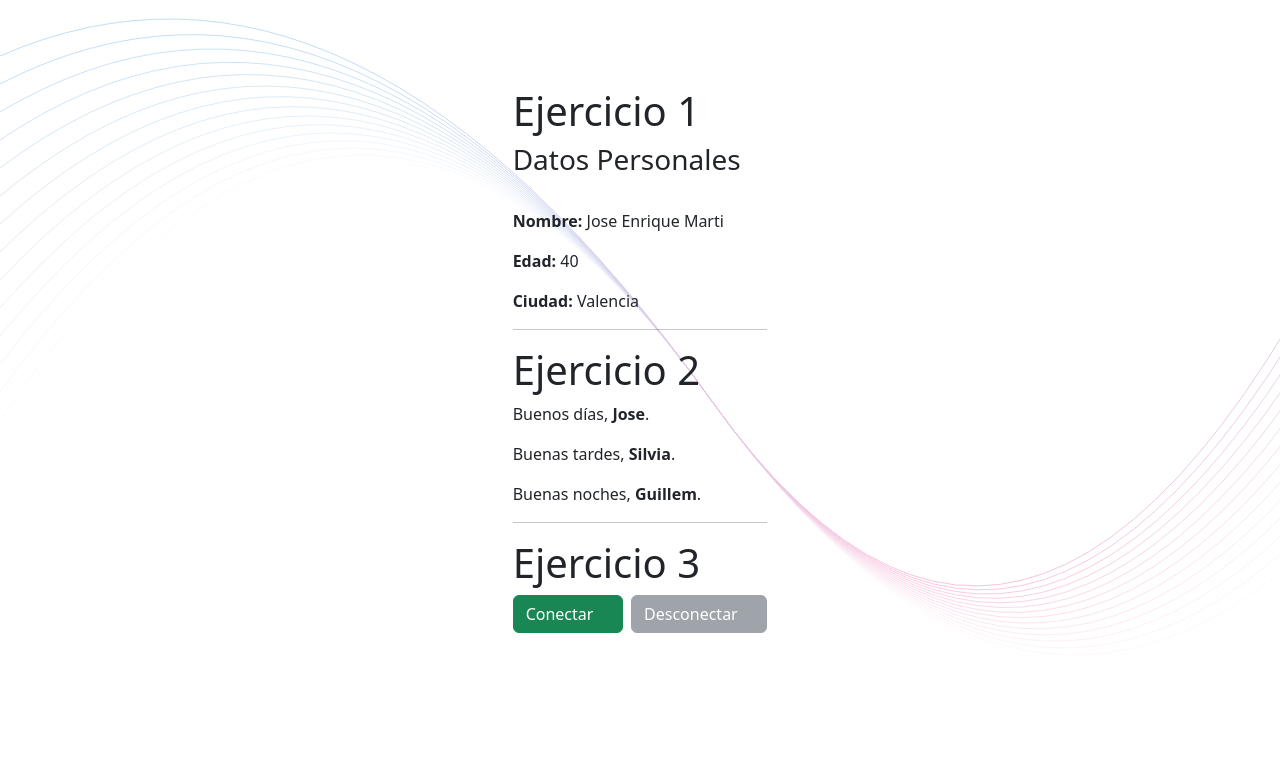
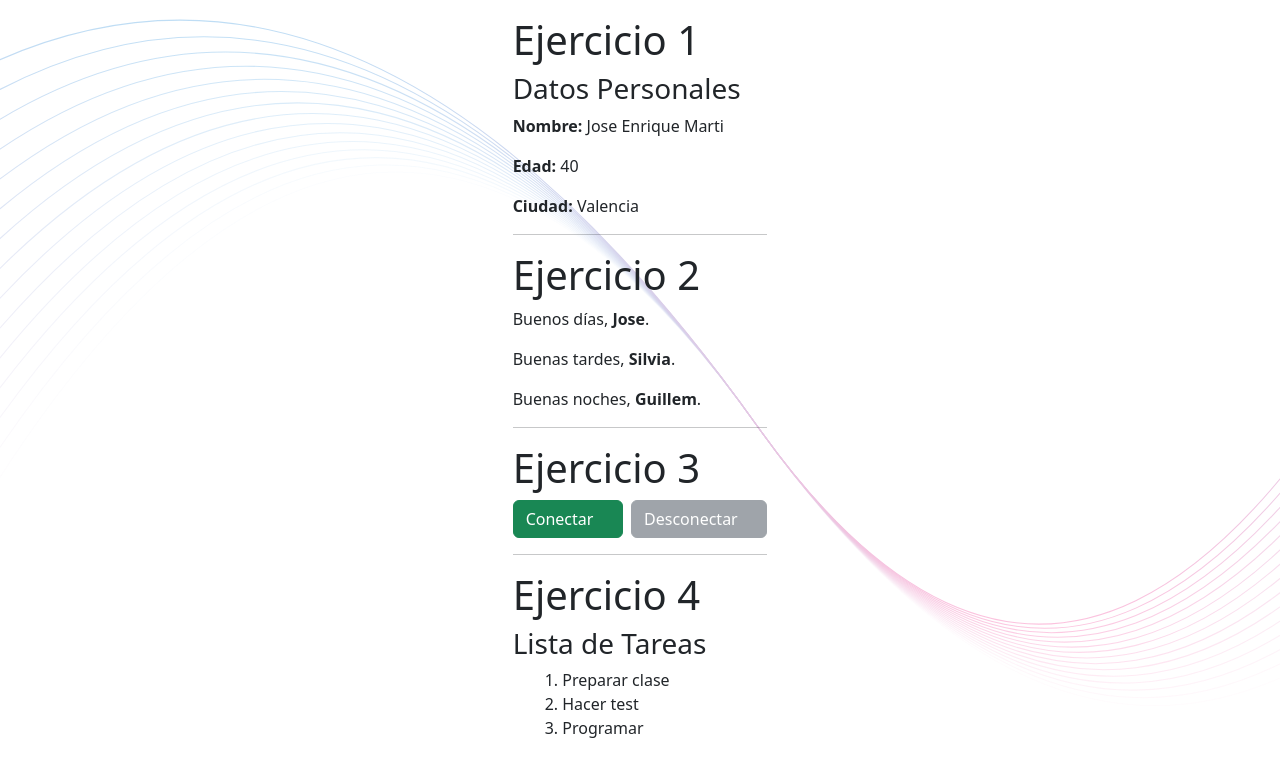
Before and after one commit to TemplaT14/REAC-ELECTRON, a React (Vite) app in the folder src/renderer/: page / in a window 1280 px wide. Shown: the top 776 px of the page. Built offline with nearby package versions, Linux system fonts and the light colour scheme.

Commit message:
Añadido ListaTareas

```diff
--- a/src/renderer/src/App.jsx
+++ b/src/renderer/src/App.jsx
@@ -1,27 +1,24 @@
-// src/renderer/src/App.jsx
 
+// Importamos los estilos de Bootstrap y Bootstrap Icons
 import 'bootstrap/dist/css/bootstrap.min.css';
 import 'bootstrap-icons/font/bootstrap-icons.css';
 import 'bootstrap';
 
-// src/renderer/src/App.jsx
-
-// ... (imports de bootstrap, react, y componentes...)
+//Componentes de React
 import { useState } from 'react';
 import DatosPersonales from './components/DatosPersonales';
 import SaludoPersonalizado from './components/SaludoPersonalizado';
 import BotonEstado from './components/BotonEstado';
+import ListaTareas from './components/ListaTareas';
 
 function App() {
   const [isConectado, setIsConectado] = useState(false);
+  //funciones handleConectar y handleDesconectar
+  const handleConectar = () => setIsConectado(true);
+  const handleDesconectar = () => setIsConectado(false);
 
-  const handleConectar = () => {
-    setIsConectado(true);
-  };
-
-  const handleDesconectar = () => {
-    setIsConectado(false);
-  };
+  // array de tareas para el componente ListaTareas
+  const misTareas = ["Preparar clase", "Hacer test", "Programar"];
 
   return (
     <div className="p-3">
@@ -40,24 +37,26 @@ function App() {
 
       <h1>Ejercicio 3</h1>
       <div className="d-flex gap-2">
-        {/* === BOTÓN CONECTAR === */}
         <BotonEstado
           texto="Conectar"
           habilitado={!isConectado}
           onBotonClick={handleConectar}
           colorActivo="btn-success"
-          iconClass="bi bi-check-lg" // <-- AÑADIMOS EL ICONO V
+          iconClass="bi bi-check-lg"
         />
-
-        {/* === BOTÓN DESCONECTAR === */}
         <BotonEstado
           texto="Desconectar"
           habilitado={isConectado}
           onBotonClick={handleDesconectar}
           colorActivo="btn-danger"
-          iconClass="bi bi-x-lg" // <-- AÑADIMOS EL ICONO X
+          iconClass="bi bi-x-lg"
         />
       </div>
+
+      <hr />
+
+      <h1>Ejercicio 4</h1>
+      <ListaTareas tareas={misTareas} />
     </div>
   );
 }
--- a/src/renderer/src/components/BotonEstado.jsx
+++ b/src/renderer/src/components/BotonEstado.jsx
@@ -1,6 +1,3 @@
-// src/renderer/src/components/BotonEstado.jsx
-
-// eslint-disable-next-line react/prop-types
 export default function BotonEstado({ texto, habilitado, onBotonClick, colorActivo, iconClass }) {
   let btnClass;
 
@@ -11,13 +8,7 @@ export default function BotonEstado({ texto, habilitado, onBotonClick, colorActi
   }
 
   return (
-    <button
-      className={btnClass}
-      disabled={!habilitado}
-      onClick={onBotonClick}
-    >
-      {/* Añadimos el icono junto al texto */}
-      {texto} <i className={iconClass}></i>
-    </button>
+    <button className={btnClass} disabled={!habilitado} onClick={onBotonClick}>{texto} <i className={iconClass}></i></button>
   );
 }
+//Una vez creado el componente, hay que importarlo en App.jsx y usarlo allí.
--- a/src/renderer/src/components/DatosPersonales.jsx
+++ b/src/renderer/src/components/DatosPersonales.jsx
@@ -8,7 +8,6 @@ export default function DatosPersonales() {
   return (
     <div>
       <h3>Datos Personales</h3>
-      <br />
       <p>
         <strong>Nombre:</strong> {nombre}
       </p>
--- a/src/renderer/src/components/ListaTareas.jsx
+++ b/src/renderer/src/components/ListaTareas.jsx
@@ -0,0 +1,21 @@
+export default function ListaTareas({ tareas }) {
+  return (
+    <div>
+      <h3>Lista de Tareas</h3>
+      <ul>
+        {/* Usamos .map() para transformar cada string del array en un <li>.
+          .map() nos da dos cosas: el ítem (tarea) y su posición (index).
+        */}
+        {tareas.map((tarea, index) => (
+          // React necesita una 'key' única para cada ítem de la lista.
+          // Usar el 'index' es válido para listas simples que no cambian.
+          <li key={index}>
+            {index + 1}. {tarea} {/* Mostramos el número (index + 1) y la tarea */}
+          </li>
+        ))}
+      </ul>
+    </div>
+  );
+}
+
+//Una vez creado el componente, hay que importarlo en App.jsx y usarlo allí.
```
